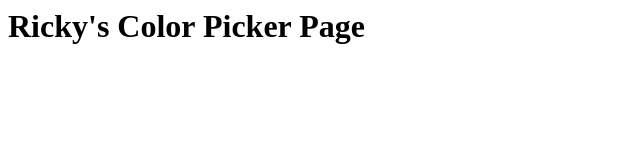
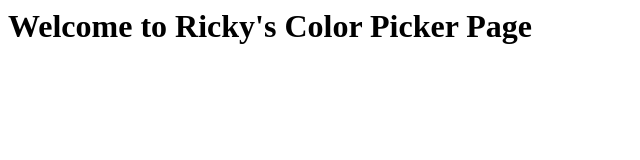
Before and after one commit to RWALKER39/colorPicker, a plain HTML site: page index.html in a window 1280 px wide. Shown: the whole page, without its empty margins (0-640 px from the left). Drawn offline with Linux system fonts and the light colour scheme.

Commit message:
[finishes ##179628826] Research completed

```diff
--- a/index.html
+++ b/index.html
@@ -1 +1 @@
-<h1>Ricky's Color Picker Page</h1>
+<h1>Welcome to Ricky's Color Picker Page</h1>
```
